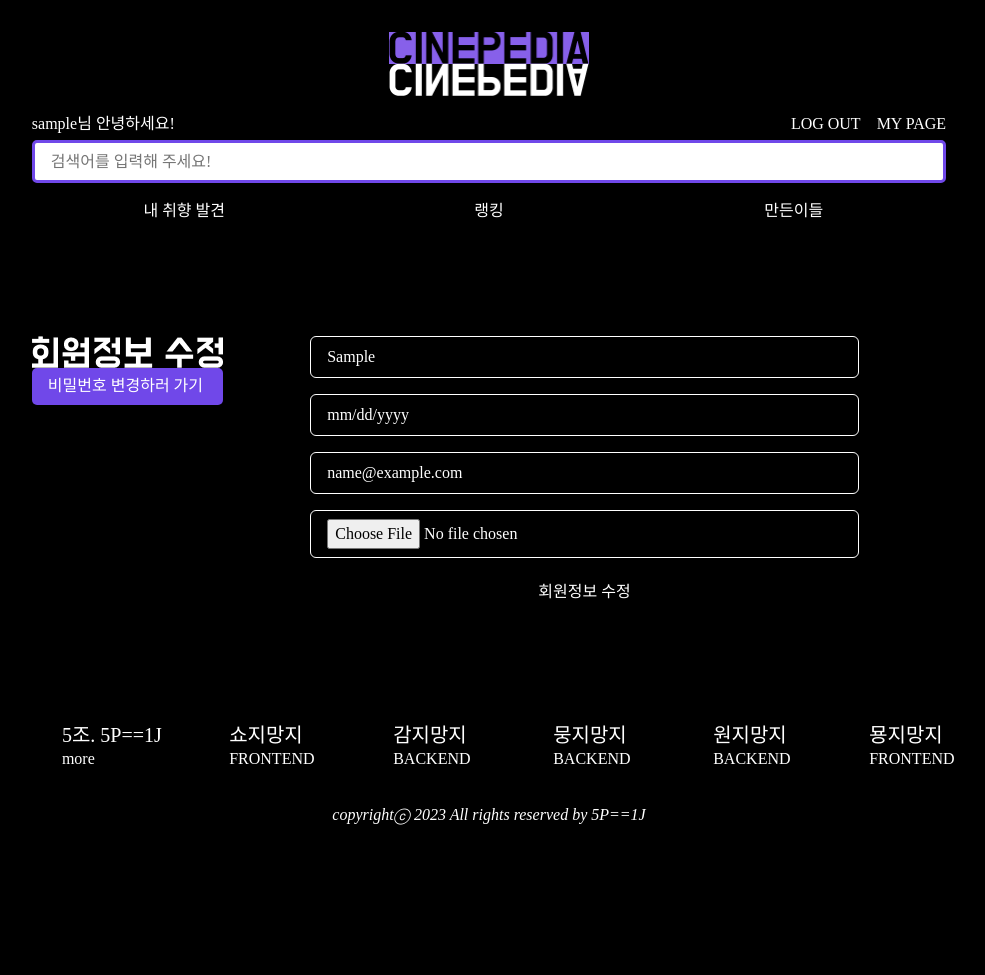
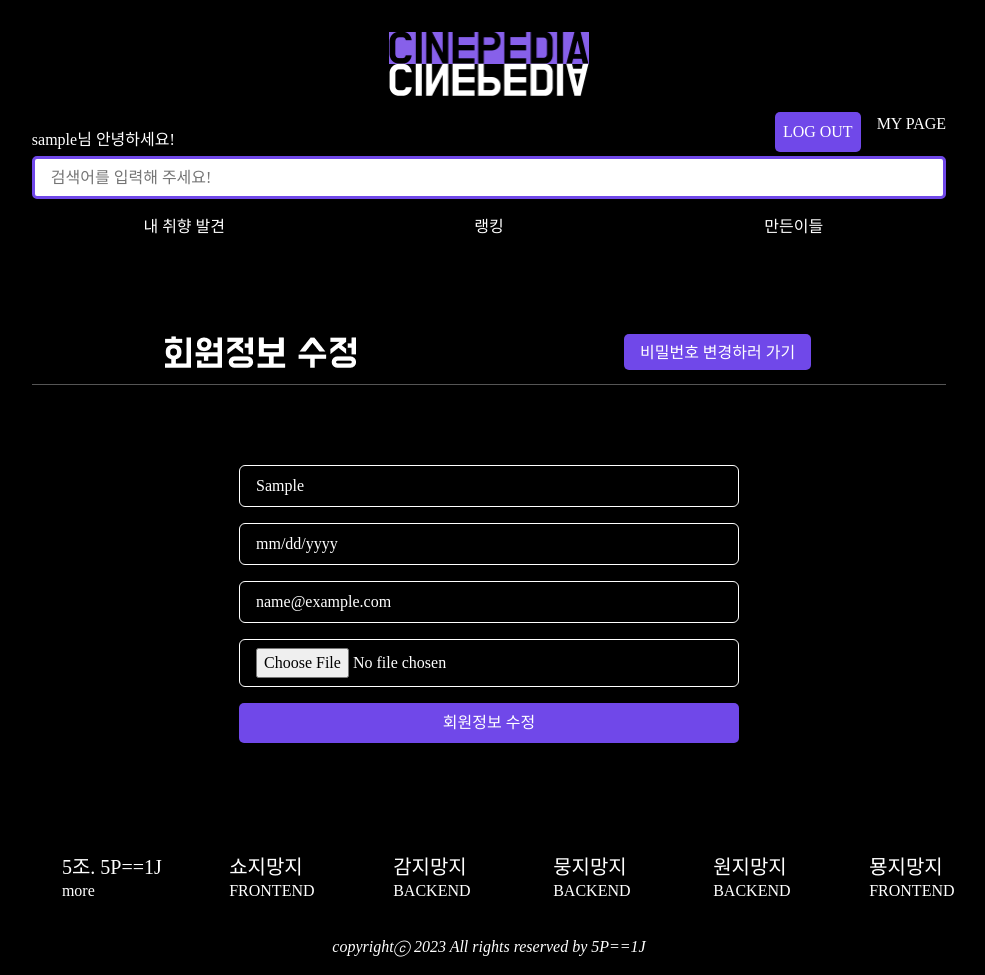
Before and after one commit to seho1278/5P1J, a Django app: page /accounts/update/ in a window 1280 px wide. Shown: the whole page, without its empty margins (151-1136 px from the left). Before the commit the page ends 825 px from the top, so only its background shows below. Run offline with Django 3.2, Linux system fonts and the light colour scheme; the visitor is signed in with stand-in values (Sample User, id 1); parts of the project's set-up code (start-up, migrations or seed data) failed here and were passed over.

Commit message:
[UPDATE]profile_update

```diff
--- a/accounts/templates/accounts/change_password.html
+++ b/accounts/templates/accounts/change_password.html
@@ -4,7 +4,8 @@
 {% block title %}비밀번호 변경{% endblock title %}
 
 {% block style %}
-<link rel="stylesheet" href="{% static 'css/accounts/update.css' %}">
+<link rel="stylesheet" href="{% static 'css/accounts/change_password.css' %}">
+<link rel="stylesheet" href="{% static 'css/accounts/common.css' %}">
 {% endblock style %}
 
 {% block content %}
--- a/accounts/templates/accounts/profile.html
+++ b/accounts/templates/accounts/profile.html
@@ -56,16 +56,16 @@
   </section>
   <section>
     <!-- 앗 여기 회원가입할때 태그받는다 했는데, 아직 구현 안한거군요! -->
-    <h3>{{ person.username }}님이 선택한 Tag</h3>
+    <h4>{{ person.username }}님의 Tag</h4>
     <ul>
       <li></li>
     </ul>
   </section>
   <section>
-    <h3>{{ person.username }}님이 선택한 태그 기준으로 영화 추천</h3>
+    <h4>{{ person.username }}님이 선택한 태그 기준으로 영화 추천</h4>
   </section>
   <section>
-    <h3>My Reviews</h3>
+    <h4>My Reviews</h4>
     <table class="table" style="color:#fff;">
       <thead>
         <tr>
--- a/accounts/templates/accounts/update.html
+++ b/accounts/templates/accounts/update.html
@@ -5,21 +5,29 @@
 
 {% block style %}
 <link rel="stylesheet" href="{% static 'css/accounts/update.css' %}">
+<link rel="stylesheet" href="{% static 'css/accounts/common.css' %}">
 {% endblock style %}
 
 {% block content %}
   <article class="profile--container">
     <div class="profile--title--wrap">
-      <img class="profile--title--image" src="{% static 'img/accounts/cidia_profileupdate_01.png' %}" alt="">
-      <a class="good--button" href="{% url 'accounts:change_password' %}">비밀번호 변경하러 가기</a>
+      <div class="title--image--wrap">
+        <img class="profile--title--image" src="{% static 'img/accounts/cidia_profileupdate_01.png' %}" alt="회원정보 수정">
+      </div>
+      <div class="pw--button">
+        <a class="good--button" href="{% url 'accounts:change_password' %}">비밀번호 변경하러 가기</a>
+      </div>
       {% comment %} <img src="{% static 'img/accounts/cidia_profileupdate_02.png' %}" alt=""> {% endcomment %}
     </div>
     <div class="profile--form--wrap">
       <form action="{% url 'accounts:update' %}" method="POST" enctype='multipart/form-data'>
         {% csrf_token %}
         {{ form.as_p }}
-        <input class="good--button" type="submit" value="회원정보 수정">
+        <input type="submit" value="회원정보 수정">
       </form>
+    </div>
+    <div class="sm--pw--button">
+      <a class="good--button" href="{% url 'accounts:change_password' %}">비밀번호 변경하러 가기</a>
     </div>
   </article>
 {% endblock content %}
--- /dev/null
+++ b/static/css/accounts/common.css
@@ -0,0 +1,43 @@
+
+.form--control{
+    appearance: none;
+    width: 100%;
+    border: 1.5px solid #FFF;
+    border-radius: 0.375rem;
+    transition: border-color .15s ease-in-out, box-shadow .15s ease-in-out;
+    background-color: black;
+    color: white;
+    font-size: 1rem;
+    font-weight: 400;
+    padding: 0.5rem 1rem;
+    margin-bottom: 1rem;
+    transition: box-shadow .30s ease-in-out;
+  }
+  .form--control:focus {
+    border: 1.5px solid #a182ff;
+    outline:none;
+    box-shadow: 0.5px 0.5px 1px 1px rgba(225, 225, 225, 0.5);
+  }
+  .good--button {
+    padding: 0.6rem 1rem;
+    border-radius: 5px;
+    background-color: #7048E9;
+    transition: background-color .30s ease-in-out;
+  }
+  .good--button:hover {
+    background-color: #a182ff;
+  }
+
+  input[type="submit"] {
+    width: 100%;
+    color: #ffffff;
+    border: none;
+    border-radius: 5px;
+    background-color: #7048E9;
+    padding: 0.5rem;
+    transition: background-color .15s ease-in-out;
+  }
+
+  input[type="submit"]:hover {
+    background-color: #9b79fe;
+  }
--- a/static/css/accounts/update.css
+++ b/static/css/accounts/update.css
@@ -1,54 +1,78 @@
 
 .profile--container{
-  display: flex;
+  display: grid;
+  grid-template-columns: 1fr 1fr;
+  grid-gap: 5rem;
+  text-align: center;
   margin: 6rem 0;
 }
 .profile--title--wrap {
-  /* display: flex; */
+  display: flex;
+  flex-direction: column;
+  justify-content: center;
+}
+.title--image--wrap {
+  width: 100%;
+  border-bottom: 1px solid #555;
+  padding-bottom: 2rem;
+  margin-bottom: 2rem;
 }
 .profile--title--image {
-  display: block;
+}
+.pw--button {
+  /* display: block;
+  width: 191px; */
+}
+.sm--pw--button {
+  display: none;
 }
 .profile--form--wrap {
   width: 500px;
   margin: auto;
 }
+
 @media screen and (max-width: 1350px) {
-  .profile--form--wrap {
-    width: 60%;
-    margin: auto;
+  .profile--container {
+    grid-template-columns: 1fr;
+  }
+  .profile--title--wrap {
+    flex-direction: row;
+    justify-content: space-between;
+    /* text-align: left; */
+    border-bottom: 1px solid #555;
+  }
+  .title--image--wrap {
+    border: none;
+    padding-bottom: 1rem;
+    margin: 0;
+  }
+  .pw--button {
+    width: 100%;
+    padding-top: 0.3rem;
+    /* text-align: right; */
   }
 }
 @media screen and (max-width: 700px) {
+  .profile--container{
+    display: flex;
+    flex-direction: column;
+    grid-gap: 2rem;
+  }
+  .profile--title--wrap {
+    display: flex;
+  }
+  .pw--button {
+    display: none;
+  }
+  .sm--pw--button {
+    display: block;
+    width: 100%;
+    border-top: 1px solid #555;
+    padding-top: 2rem;
+    margin-top: 2rem;
+  }
+  .profile--form--wrap {
+    width: 100%;
+  }
 
 }
-.form--control{
-    appearance: none;
-    width: 100%;
-    border: 1.5px solid #FFF;
-    border-radius: 0.375rem;
-    transition: border-color .15s ease-in-out, box-shadow .15s ease-in-out;
-    background-color: black;
-    color: white;
-    font-size: 1rem;
-    font-weight: 400;
-    padding: 0.5rem 1rem;
-    margin-bottom: 1rem;
-    transition: box-shadow .30s ease-in-out;
-  }
-  .form--control:focus {
-    border: 1.5px solid #a182ff;
-    outline:none;
-    box-shadow: 0.5px 0.5px 1px 1px rgba(225, 225, 225, 0.5);
-  }
-  .good--button {
-    display: block;
-    width: 100%;
-    padding: 0.4rem 1rem;
-    border-radius: 5px;
-    background-color: #7048E9;
-    transition: background-color .30s ease-in-out;
-  }
-  .good--button:hover {
-    background-color: #a182ff;
-  }
```
Also changed, not shown: static/css/accounts/change_password.css (added).
